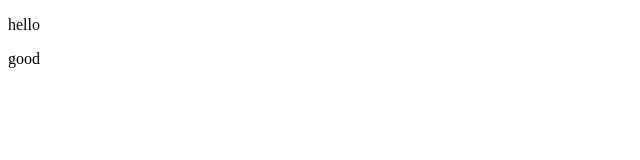
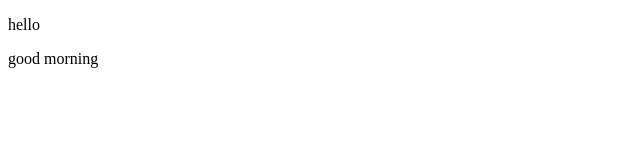
Before and after one commit to No1KnewMe/test, a plain HTML site: page index.html in a window 1280 px wide. Shown: the full height of the page, 0-640 px from the left. Drawn offline with Linux system fonts and the light colour scheme.

Commit message:
add morning
+morning

```diff
--- a/index.html
+++ b/index.html
@@ -6,6 +6,6 @@
 </head>
 <body>
   <p>hello</p>
-  <p>good</p>
+  <p>good morning</p>
 </body>
 </html>
```
